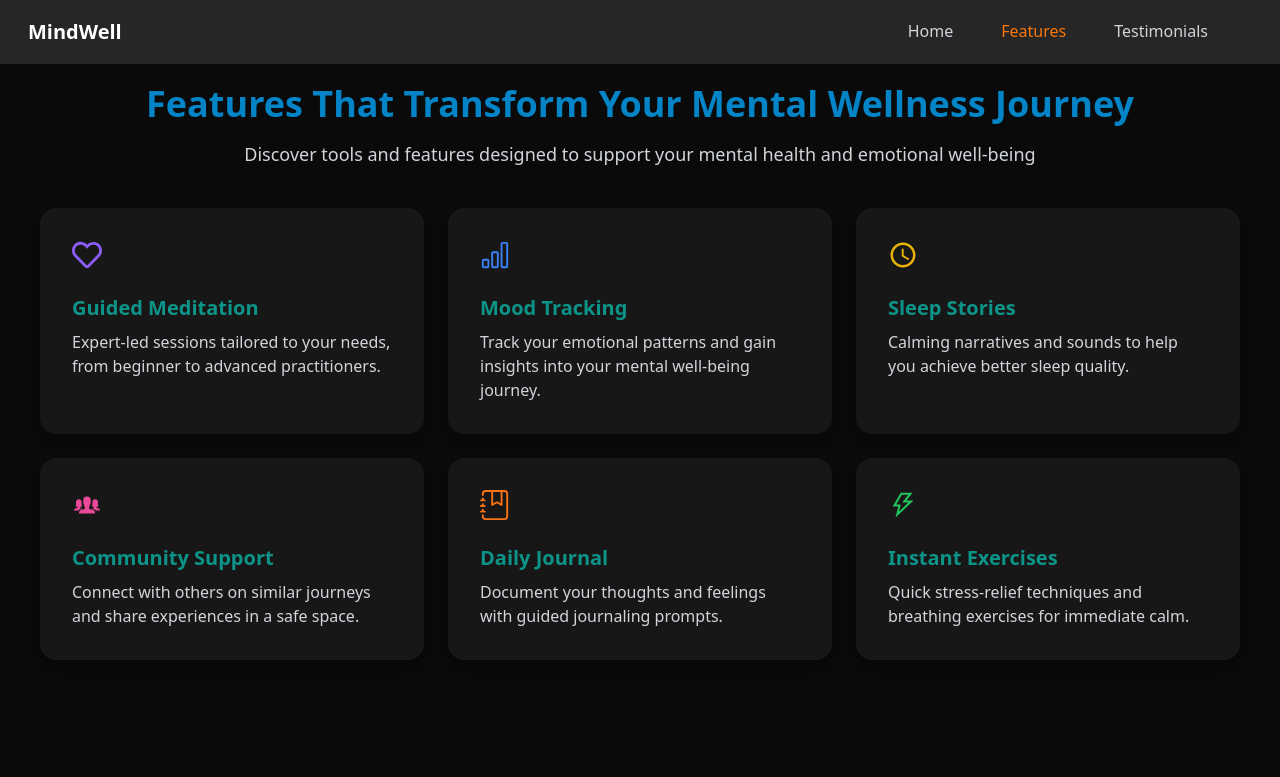
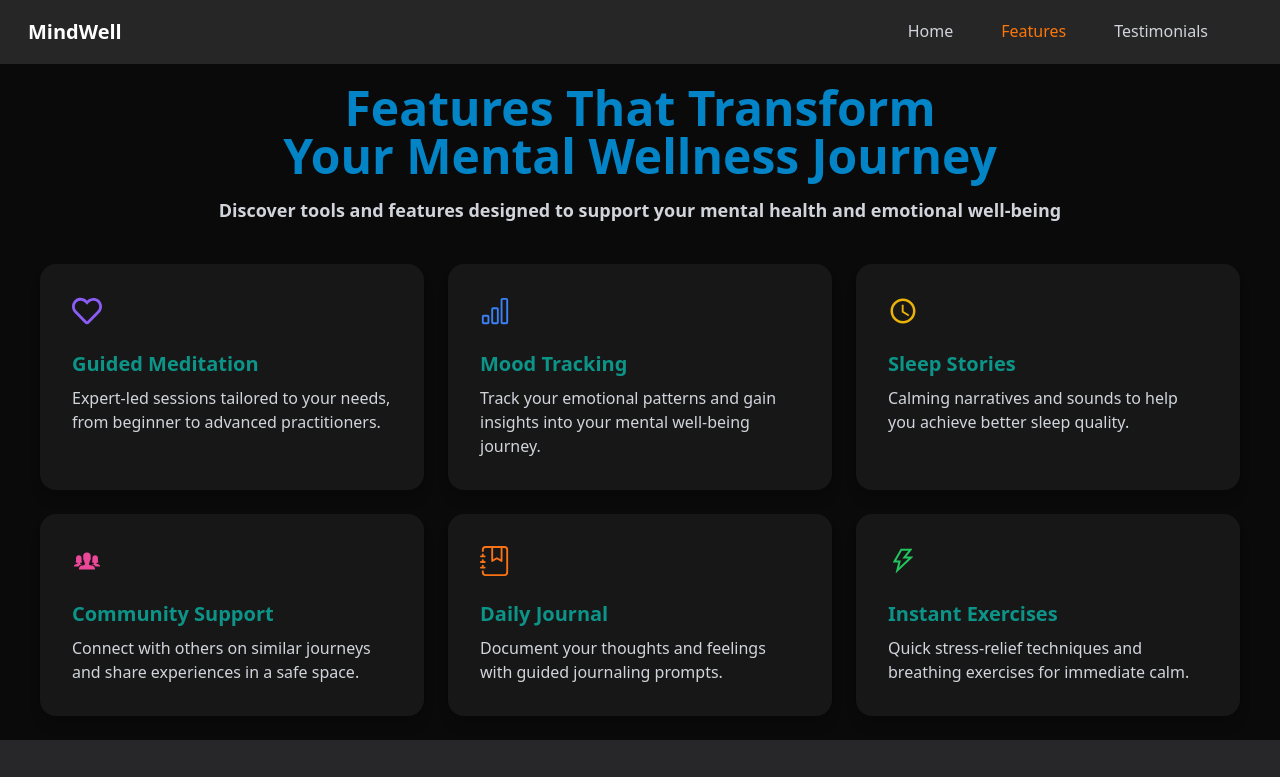
Before and after one commit to animesh156/mental-wellness-app, a React (Vite) app in the folder client/: page /features in a window 1280 px wide. Shown: the top 777 px of the page. Built offline with nearby package versions, Linux system fonts and the light colour scheme.

Commit message:
added animation to components

```diff
--- a/client/package.json
+++ b/client/package.json
@@ -12,6 +12,7 @@
   "dependencies": {
     "@reduxjs/toolkit": "^2.5.0",
     "axios": "^1.7.9",
+    "framer-motion": "^11.18.0",
     "react": "^18.3.1",
     "react-dom": "^18.3.1",
     "react-h5-audio-player": "^3.10.0-rc.1",
--- a/client/src/components/Home.jsx
+++ b/client/src/components/Home.jsx
@@ -4,10 +4,17 @@ import Balancer from "react-wrap-balancer";
 import { useNavigate } from "react-router-dom";
 import { useSelector } from 'react-redux';
 import { benefits } from '../utils/benefitsData';
+import {motion} from 'framer-motion'
 
 function Home() {
   const navigate = useNavigate();
   const { user } = useSelector((state) => state.auth);
+
+  const animationSettings = {
+    initial: { x: -200, opacity: 0 }, // Start off-screen to the left and invisible
+    animate: { x: 0, opacity: 1 },   // Move into view and become visible
+    transition: { type: 'spring', stiffness: 50 }, // Spring animation
+  };
 
   return (
     <>
@@ -51,24 +58,36 @@ function Home() {
       {/* Benefits Section (Full Screen) */}
       <div className="flex flex-col justify-center  items-center text-white p-6 h-full">
 
-        <div className="text-center mb-8 mt-10">
+        <div className="text-center mb-8 mt-10"
+
+        >
           <Balancer>
-            <h1 className="md:text-5xl font-extrabold text-2xl text-teal-400 md:font-bold mb-4">
+            <motion.h1
+            {...animationSettings}
+            transition={{ ...animationSettings.transition, delay: 0.4 }}
+            className="md:text-5xl font-extrabold text-2xl text-teal-400 md:font-bold mb-4">
               Transform Your Life with MindWell
-            </h1>
+            </motion.h1>
           </Balancer>
 
-          <p className="text-xs font-bold md:text-lg text-gray-300 ">
+          <motion.p
+          {...animationSettings}
+          transition={{ ...animationSettings.transition, delay: 0.4 }}
+           className="text-xs font-bold md:text-lg text-gray-300 ">
             <Balancer>
               Experience the powerful benefits of regular mental wellness practice
             </Balancer>
-          </p>
+          </motion.p>
         </div>
 
         {/* Card Components */}
         <div className="flex mb-9 justify-center gap-x-6 flex-wrap gap-y-6 mt-4">
           {benefits.map((benefit, index) => (
-            <div className="card w-96 shadow-md bg-neutral-900 transition ease-in-out delay-150 hover:-translate-y-1 hover:scale-80 hover:shadow-cyan-300" key={index}>
+            <motion.div    {...animationSettings}
+            transition={{
+              ...animationSettings.transition,
+              delay: 0.6 + index * 0.1, // Stagger each card animation
+            }} className="card w-96 shadow-md bg-neutral-900  hover:shadow-cyan-300" key={index}>
               <div className="card-body">
 
                 <div className={`${benefit.color}`}><benefit.icon size={34} /></div>
@@ -78,7 +97,7 @@ function Home() {
                   {benefit.description}
                 </p>
               </div>
-            </div>
+            </motion.div>
           ))}
         </div>
 
--- a/client/src/pages/Features.jsx
+++ b/client/src/pages/Features.jsx
@@ -1,43 +1,62 @@
 import { features } from "../utils/featureData";
 import { useNavigate } from "react-router-dom";
-import { Outlet } from "react-router-dom";
+
+import Balancer from "react-wrap-balancer";
+import { motion } from "framer-motion";
 
 function Features() {
   const navigate = useNavigate();
 
+
+
+  const animationSettings = {
+    initial: { x: -200, opacity: 0 }, // Start off-screen to the left and invisible
+    animate: { x: 0, opacity: 1 },   // Move into view and become visible
+    transition: { type: 'spring', stiffness: 50 }, // Spring animation
+  };
+
   return (
-    <div className="h-screen px-4">
-      <Outlet />
+    <div >
+
       {/* Header */}
       <div className="text-center mt-5 mb-10">
-        <h1 className="text-4xl text-sky-600 font-bold">
-          Features That Transform Your Mental Wellness Journey
-        </h1>
-        <p className="text-lg font-medium mt-4 text-gray-300">
-          Discover tools and features designed to support your mental health and{" "}
-          emotional well-being
-        </p>
+        <Balancer>
+          <motion.h1 {...animationSettings}
+          transition={{ ...animationSettings.transition, delay: 0.4 }}  className="md:text-5xl text-3xl text-sky-600 md:font-bold font-extrabold">
+            Features That Transform Your Mental Wellness Journey
+          </motion.h1>
+          <motion.p className="md:text-lg text-sm font-bold mt-4 text-gray-300" {...animationSettings}
+          transition={{ ...animationSettings.transition, delay: 0.4 }} >
+            Discover tools and features designed to support your mental health and{" "}
+            emotional well-being
+          </motion.p>
+        </Balancer>
       </div>
 
       {/* Feature Cards */}
       <div className="flex justify-center gap-x-6 flex-wrap gap-y-6 mt-7 mb-6">
         {features.map((feature, index) => (
-          <div
+          <motion.div
             key={index}
             onClick={() => navigate(feature.url)}
-            className="card transition-transform transform ease-in-out cursor-pointer w-96 shadow-lg bg-neutral-900 hover:-translate-y-1 hover:shadow-lg hover:shadow-teal-400"
+            className="card  cursor-pointer w-96 shadow-lg bg-neutral-900  hover:shadow-lg hover:shadow-teal-400"
             aria-label={`Navigate to ${feature.title}`}
+            {...animationSettings}
+            transition={{
+              ...animationSettings.transition,
+              delay: 0.6 + index * 0.1, // Stagger each card animation
+            }}
           >
             <div className="card-body">
               <div className={`${feature.color} mb-4`}>
-                <feature.icon size={30}  />
+                <feature.icon size={30} />
               </div>
-              <h2 className="card-title text-teal-600 ">{feature.title}</h2>
+              <h2 className="card-title text-teal-600">{feature.title}</h2>
               <p className="font-medium text-base text-gray-300">
                 {feature.description}
               </p>
             </div>
-          </div>
+          </motion.div>
         ))}
       </div>
     </div>
--- a/client/src/pages/Testimonials.jsx
+++ b/client/src/pages/Testimonials.jsx
@@ -1,30 +1,51 @@
 import Balancer from "react-wrap-balancer";
 import { testimonials } from "../utils/testimonialsData";
+import {motion} from 'framer-motion'
 
 function Testimonials() {
+
+  const animationSettings = {
+    initial: { x: -200, opacity: 0 }, // Start off-screen to the left and invisible
+    animate: { x: 0, opacity: 1 },   // Move into view and become visible
+    transition: { type: 'spring', stiffness: 50 }, // Spring animation
+  };
+
   return (
     <div className="md:h-screen h-full flex flex-col items-center    justify-center">
       <div className="text-center mb-8 ">
         <Balancer>
-          <h1 className="md:text-5xl text-3xl font-extrabold mb-4 text-cyan-300">
+          <motion.h1
+           {...animationSettings}
+           transition={{ ...animationSettings.transition, delay: 0.4 }}
+          className="md:text-5xl text-3xl font-extrabold mb-4 text-cyan-300">
             Success Stories from Our Users
-          </h1>
+          </motion.h1>
         </Balancer>
 
-        <p className="text-base md:text-lg text-gray-300  font-medium">
-          <Balancer>
+        <Balancer>
+        <motion.p
+         {...animationSettings}
+         transition={{ ...animationSettings.transition, delay: 0.4 }}
+         className="text-base md:text-lg text-gray-300  font-medium">
+
             Discover how MindWell has transformed lives and improved mental
             wellness
-          </Balancer>
-        </p>
+
+        </motion.p>
+        </Balancer>
       </div>
 
       {/* card components */}
       <div className="flex justify-center gap-x-8 gap-y-7 flex-wrap mt-6 mb-6">
         {testimonials.map((testimonial, index) => (
-          <div
-            className="card bg-neutral-900   border transition ease-in-out delay-150 hover:-translate-y-1 hover:scale-80 hover:shadow-red-400 shadow-md backdrop-blur-sm w-96 "
+          <motion.div
+            className="card bg-neutral-900   border hover:shadow-red-400 shadow-md backdrop-blur-sm w-96 "
             key={index}
+            {...animationSettings}
+            transition={{
+              ...animationSettings.transition,
+              delay: 0.6 + index * 0.1, // Stagger each card animation
+            }}
           >
             <div className="card-body">
               <div className="flex gap-x-3">
@@ -74,7 +95,7 @@ function Testimonials() {
                 />
               </div>
             </div>
-          </div>
+          </motion.div>
         ))}
       </div>
     </div>
```
Also changed, not shown: 1 other file (tests, documents, lock files or other folders).
